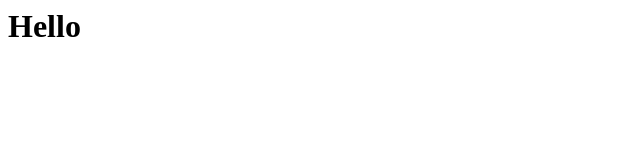
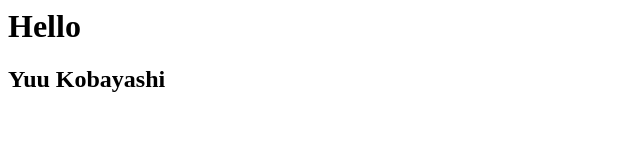
Before and after one commit to Takucht/takucht.github.io, a plain HTML site: page index.html in a window 1280 px wide. Shown: the whole page, without its empty margins (0-640 px from the left). Drawn offline with Linux system fonts and the light colour scheme.

Commit message:
Update index.html

```diff
--- a/index.html
+++ b/index.html
@@ -1,2 +1,3 @@
 
 <h1> <centre> <b> Hello </b> </center> </h1>
+<h2> Yuu Kobayashi </h2>
```
